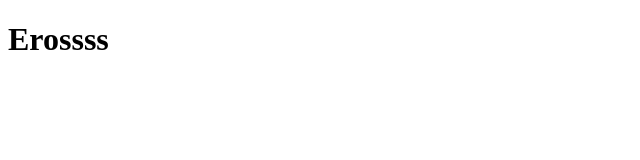
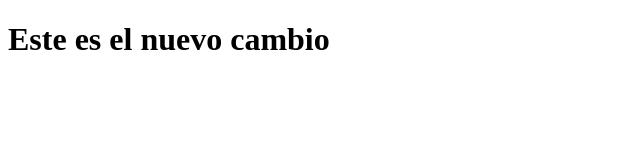
Before and after one commit to jcaldelas/proyecto-integrador-grupo3, a plain HTML site: page JERO/home.html in a window 1280 px wide. Shown: the whole page, without its empty margins (0-640 px from the left). Drawn offline with Linux system fonts and the light colour scheme.

Commit message:
este es el nuevo cambio

```diff
--- a/JERO/home.html
+++ b/JERO/home.html
@@ -7,7 +7,7 @@
     <title>Document</title>
 </head>
 <body>
-    <h1>Erossss</h1>
+    <h1>Este es el nuevo cambio</h1>
 
 </body>
 </html>
```
